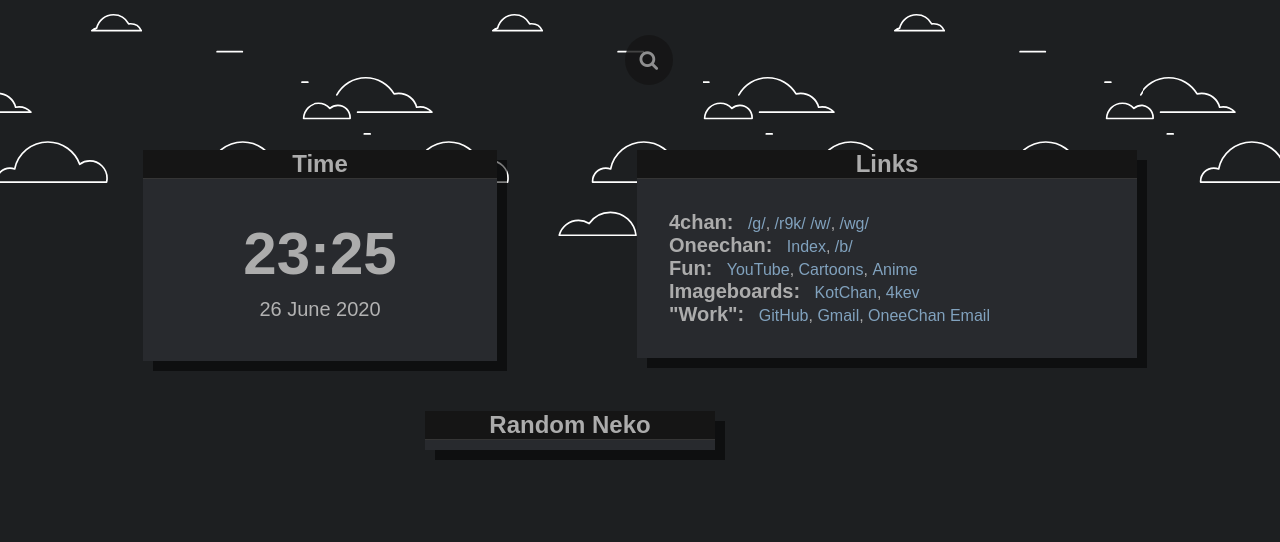
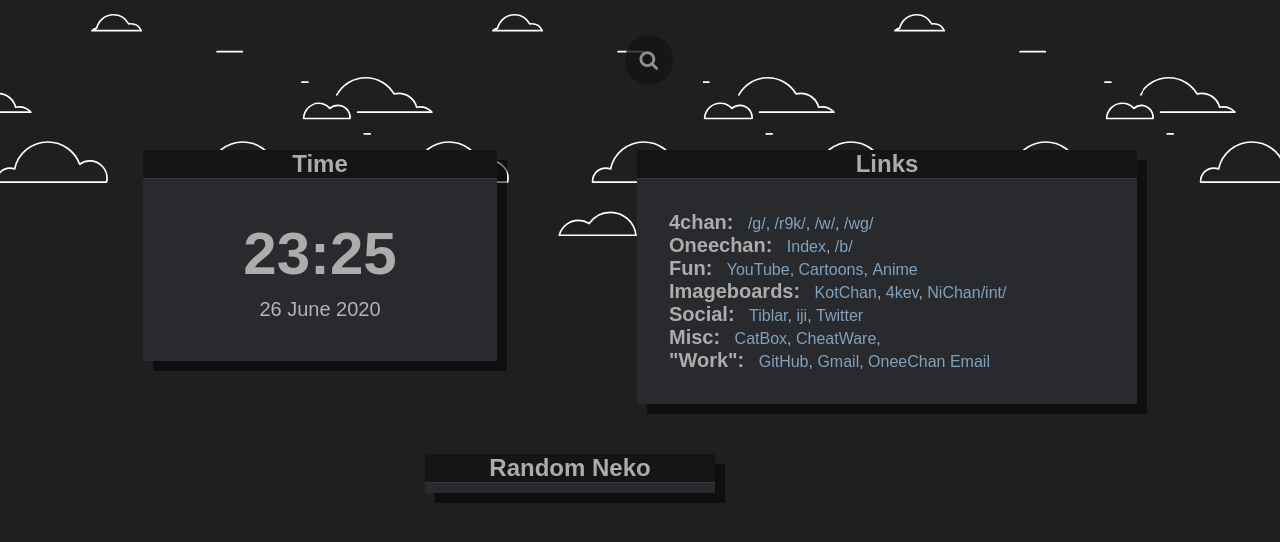
Before and after one commit to That-Thing/old-startpage, a plain HTML site: page index.html in a window 1280 px wide. Drawn offline with nearby package versions, Linux system fonts and the light colour scheme; no server answers.

Commit message:
changed and added some shit.

```diff
--- a/css/main.css
+++ b/css/main.css
@@ -17,6 +17,12 @@ body {
   background-size: Auto 250px;
   background-repeat: repeat-x;
   -webkit-animation: slide 20s linear infinite;
+}
+
+
+@font-face {
+  font-family: 'vcr';
+  src: url('../font/vcr.ttf') format('truetype');
 }
 
 
--- a/index.html
+++ b/index.html
@@ -8,6 +8,7 @@
   <link rel="stylesheet" href="https://maxcdn.bootstrapcdn.com/font-awesome/4.7.0/css/font-awesome.min.css">
   <link rel="stylesheet" href="css/weather-icons.css">
   <link rel="stylesheet" href="css/main.css">
+  <link rel="icon" type="image/ico" href="../favicon.ico"/>
   <title>Sen&nbsp;is&nbsp;Great&nbsp;</title>
 
 
@@ -35,7 +36,7 @@
           <div class="cat-group">
             <h3 class="cat">4chan:</h3>
             <p><a href="http://boards.4chan.org/g/">/g/</a>, </p>
-            <p><a href="http://boards.4chan.org/r9k/">/r9k/</a></p>
+            <p><a href="http://boards.4chan.org/r9k/">/r9k/</a>,</p>
             <p><a href="http://boards.4chan.org/w/">/w/</a>, </p>
             <p><a href="http://boards.4chan.org/wg/">/wg/</a></p>
           </div>
@@ -53,7 +54,19 @@
           <div class="cat-group">
             <h3 class="cat">Imageboards:</h3>
             <p><a href="http://31.148.96.156/chat/int">KotChan</a>,</p>
-            <p><a href="https://www.4kev.org/index.php">4kev</a></p>
+            <p><a href="https://www.4kev.org/index.php">4kev</a>,</p>
+            <p><a href="https://nichan.net/int/">NiChan/int/</a></p>
+          </div>
+          <div class="cat-group">
+            <h3 class="cat">Social:</h3>
+            <p><a href="https://tiblar.com/dashboard/">Tiblar</a>,</p>
+            <p><a href="https://iji.cx/">iji</a>,</p>
+	    <p><a href="https://twitter.com/home">Twitter</a></p>
+          </div>
+          <div class="cat-group">
+            <h3 class="cat">Misc:</h3>
+            <p><a href="https://catbox.moe/">CatBox</a>,</p>
+            <p><a href="https://cheatware.xyz/index.php">CheatWare</a>,</p>
           </div>
           <div class="cat-group">
             <h3 class="cat">"Work":</h3>
```
Also changed, not shown: favicon.ico (added), font/vcr.ttf (added).
